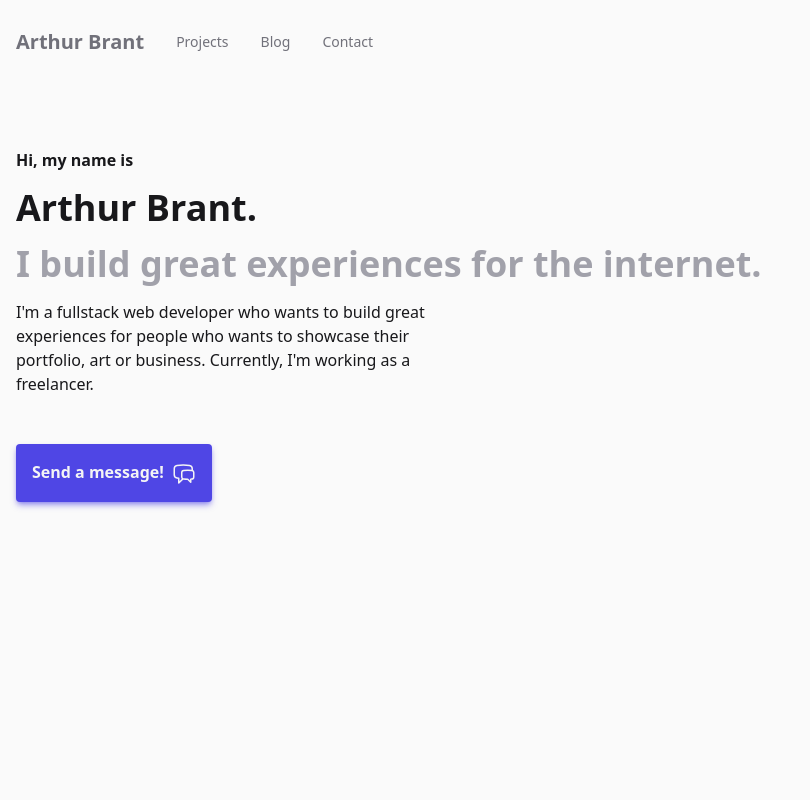
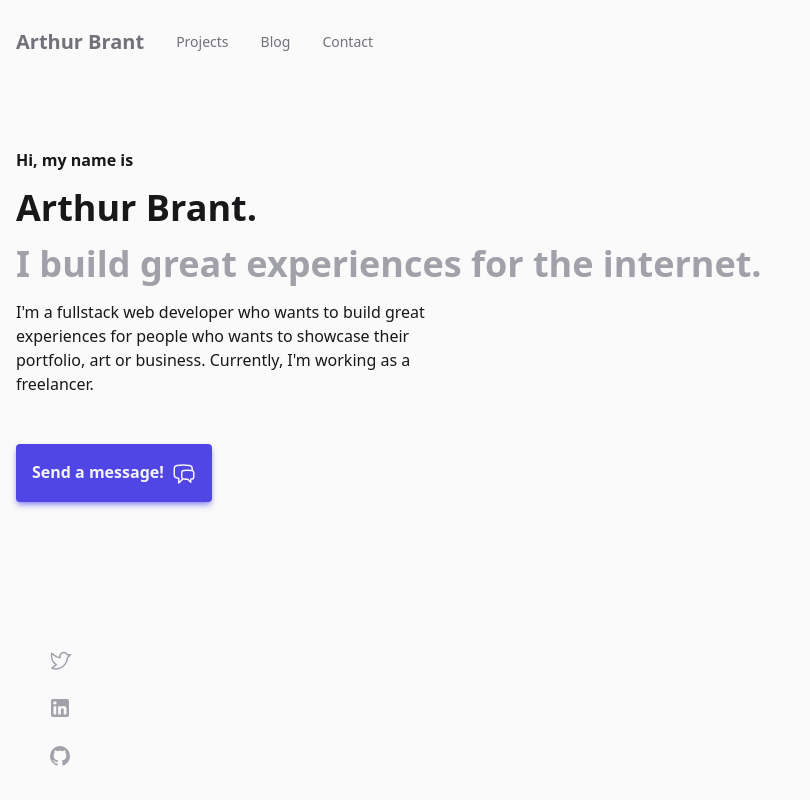
Before and after one commit to brantac/brantac.github.io, a Nuxt app: page / in a window 1280 px wide. Shown: the top 800 px of the page, without its empty margins (0-810 px from the left). Built offline with nearby package versions, Linux system fonts and the light colour scheme.

Commit message:
fixed social icons to the left side

```diff
--- a/pages/index.vue
+++ b/pages/index.vue
@@ -131,17 +131,15 @@
     <!-- Portfolio section -->
     <!--
         TODO
-        1. Criar card para cada projeto
-        2. Aonde colocar as imagens no Nuxt
         3. Adicionar sombra ao passar o mouse por cima dos cards
-        4. Colocar bordar ao redor do nome das tecnologias usadas
         5. A imagem deve ser um link para a página do projeto
         6. Adicionar um botão para redirecionar para a página
         do projeto
+        7. Scale images on hover
      -->
     <section
         id="#portfolio"
-        class="container mx-auto px-4 pt-4 md:pt-8"
+        class="container mx-auto px-4 pt-4 md:pt-8 pb-4"
     >
         <h2 class="text-2xl lg:text-3xl font-bold
         text-zinc-400
@@ -172,6 +170,26 @@
         </div>
     </section>
     <!-- /Portfolio section -->
+    <!-- Socials section -->
+    <section class="flex flex-row justify-center gap-4 md:gap-6
+    md:flex-col md:left-8 lg:left-12 md:fixed md:bottom-8">
+        <a href="https://twitter.com/brantac_" target="_blank">
+            <svg class="w-4 sm:w-5 md:w-6 h-4 sm:h-5 md:h-6
+            text-zinc-400 hover:text-indigo-500
+            hover:-translate-y-1 duration-100" viewBox="0 0 256 256"><path fill="currentColor" d="M247.4 68.9A8 8 0 0 0 240 64h-30.4a47.8 47.8 0 0 0-75.2-10.1A47.7 47.7 0 0 0 120 88v6.1C79.3 83.5 46 50.7 45.7 50.3a8 8 0 0 0-8.1-1.9a8.1 8.1 0 0 0-5.5 6.2c-8.7 48.2 5.8 80.5 19.5 99.1a108.6 108.6 0 0 0 24.7 24.4c-15.3 17.3-38.9 26.3-39.1 26.4a8 8 0 0 0-3.9 11.9c.8 1.2 3.8 5.1 11.1 8.8c9.1 4.5 21.1 6.8 35.6 6.8c70.5 0 129.5-54.3 135.5-124.2l30.2-30.1a8.4 8.4 0 0 0 1.7-8.8Zm-45.3 29.7a7.8 7.8 0 0 0-2.3 5.2C195.7 166.7 143.1 216 80 216c-10.6 0-18-1.4-23.2-3.1c11.5-6.2 27.5-17 37.9-32.5a8 8 0 0 0 1-6.4a8.1 8.1 0 0 0-4.1-5.1c-.1-.1-14.9-7.8-27.6-25.3c-14.4-19.8-20.5-43.9-18.1-71.7c15.8 13 46 34.2 80.8 40a8.1 8.1 0 0 0 6.5-1.8a8.2 8.2 0 0 0 2.8-6.1V88a32 32 0 0 1 61.3-12.8a8.1 8.1 0 0 0 7.4 4.8h16Z"/></svg>
+        </a>
+        <a href="https://linkedin.com/in/brantac" target="_blank">
+            <svg class="w-4 sm:w-5 md:w-6 h-4 sm:h-5 md:h-6
+            text-zinc-400 hover:text-indigo-500
+            hover:-translate-y-1 duration-100" viewBox="0 0 24 24"><path fill="currentColor" d="M19 3a2 2 0 0 1 2 2v14a2 2 0 0 1-2 2H5a2 2 0 0 1-2-2V5a2 2 0 0 1 2-2h14m-.5 15.5v-5.3a3.26 3.26 0 0 0-3.26-3.26c-.85 0-1.84.52-2.32 1.3v-1.11h-2.79v8.37h2.79v-4.93c0-.77.62-1.4 1.39-1.4a1.4 1.4 0 0 1 1.4 1.4v4.93h2.79M6.88 8.56a1.68 1.68 0 0 0 1.68-1.68c0-.93-.75-1.69-1.68-1.69a1.69 1.69 0 0 0-1.69 1.69c0 .93.76 1.68 1.69 1.68m1.39 9.94v-8.37H5.5v8.37h2.77Z"/></svg>
+        </a>
+        <a href="https://github.com/brantac" target="_blank">
+            <svg class="w-4 sm:w-5 md:w-6 h-4 sm:h-5 md:h-6
+            text-zinc-400 hover:text-indigo-500
+            hover:-translate-y-1 duration-100" viewBox="0 0 24 24"><path fill="currentColor" d="M12 2A10 10 0 0 0 2 12c0 4.42 2.87 8.17 6.84 9.5c.5.08.66-.23.66-.5v-1.69c-2.77.6-3.36-1.34-3.36-1.34c-.46-1.16-1.11-1.47-1.11-1.47c-.91-.62.07-.6.07-.6c1 .07 1.53 1.03 1.53 1.03c.87 1.52 2.34 1.07 2.91.83c.09-.65.35-1.09.63-1.34c-2.22-.25-4.55-1.11-4.55-4.92c0-1.11.38-2 1.03-2.71c-.1-.25-.45-1.29.1-2.64c0 0 .84-.27 2.75 1.02c.79-.22 1.65-.33 2.5-.33c.85 0 1.71.11 2.5.33c1.91-1.29 2.75-1.02 2.75-1.02c.55 1.35.2 2.39.1 2.64c.65.71 1.03 1.6 1.03 2.71c0 3.82-2.34 4.66-4.57 4.91c.36.31.69.92.69 1.85V21c0 .27.16.59.67.5C19.14 20.16 22 16.42 22 12A10 10 0 0 0 12 2Z"/></svg>
+        </a>
+    </section>
+    <!-- /Socials section -->
 </template>
 
 <script setup lang="ts">
```
